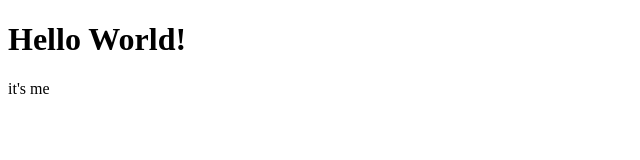
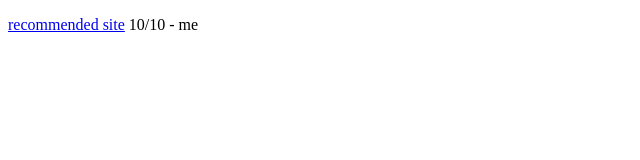
Before and after one commit to noahvsb/noahvsb.github.io, a plain HTML site: page index.html in a window 1280 px wide. Shown: the whole page, without its empty margins (0-640 px from the left). Drawn offline with Linux system fonts and the light colour scheme.

Commit message:
Update index.html

```diff
--- a/index.html
+++ b/index.html
@@ -1,7 +1,14 @@
 <!DOCTYPE html>
 <html>
-<body>
-<h1>Hello World!</h1>
-<p>it's me</p>
-</body>
+    <head>
+        <title>
+            noahvsb
+        </title>
+    </head>
+    <body>
+        <p>
+            <a href="noahvsb.github.io">recommended site</a> 10/10
+            - me
+        </p>
+    </body>
 </html>
```
